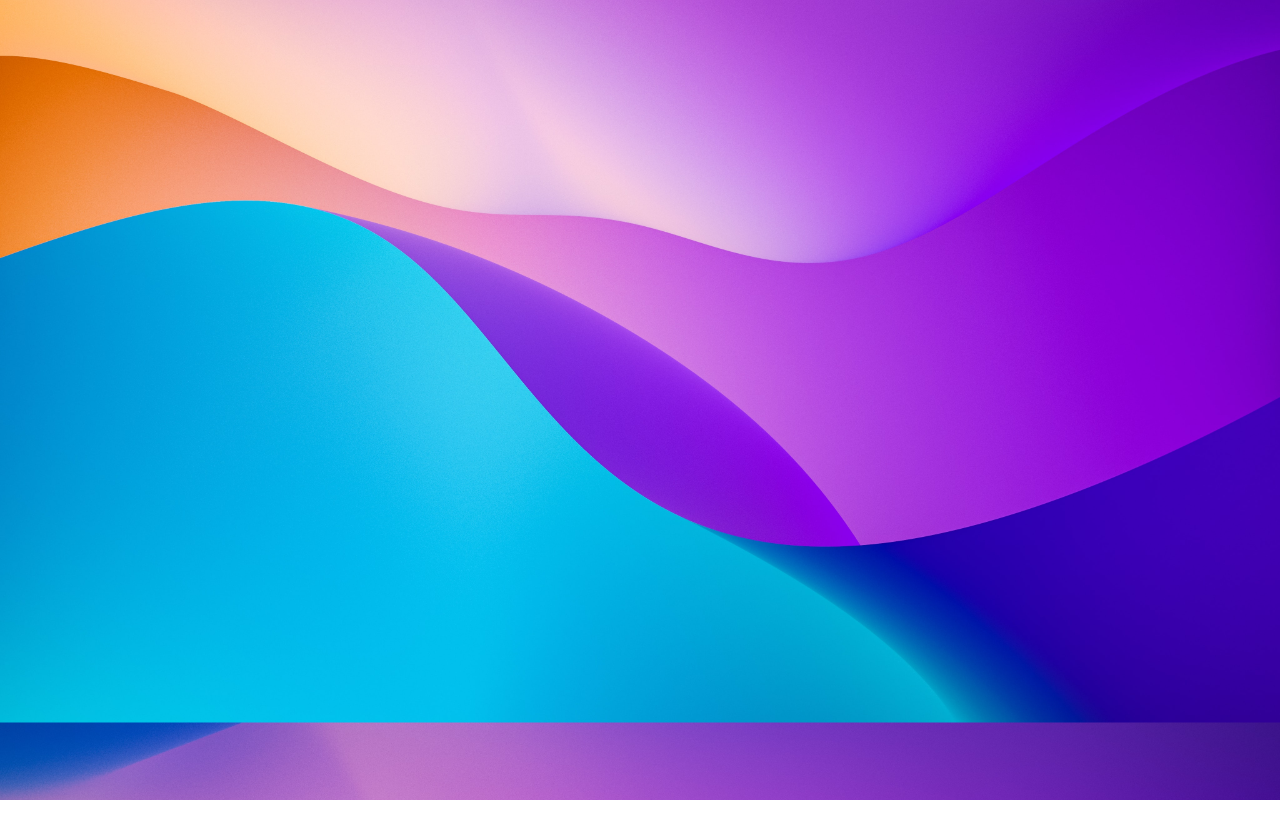
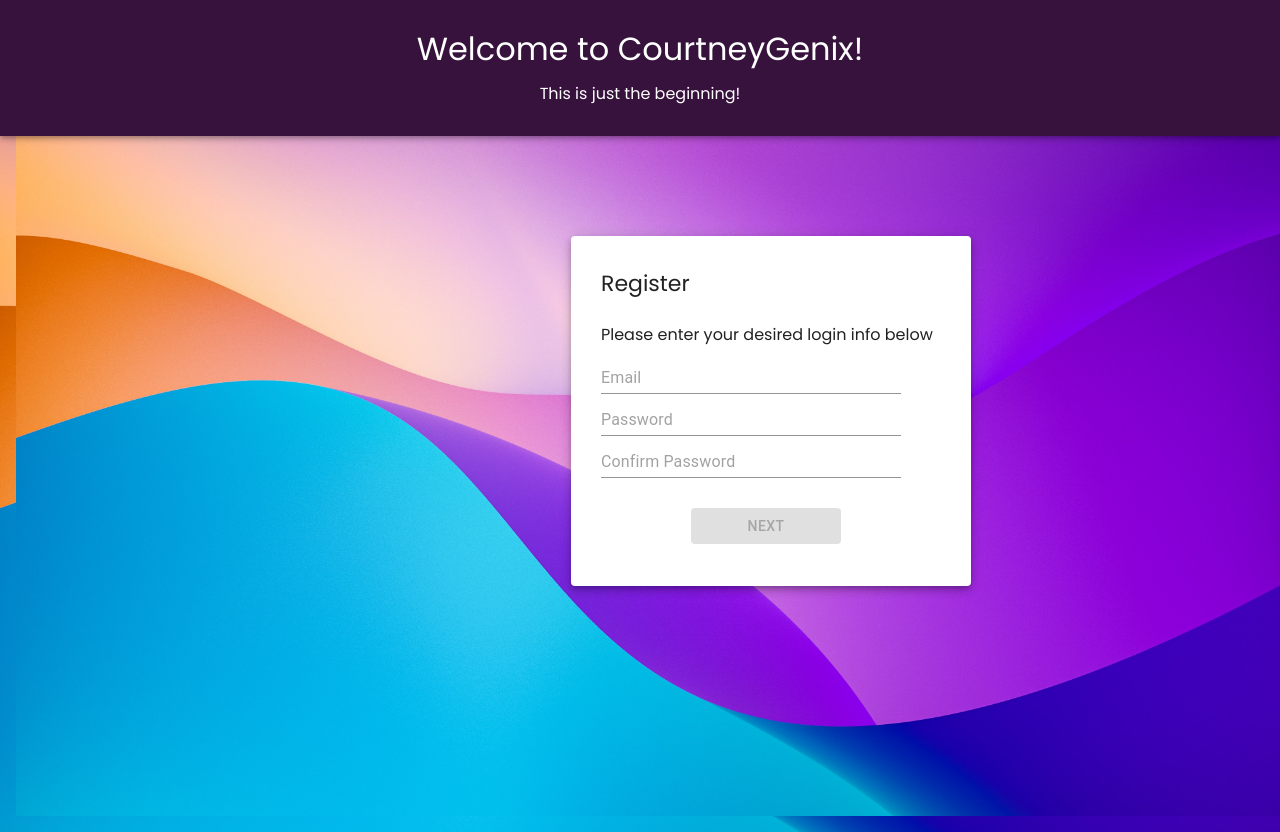
Before and after one commit to glerichartwell/COP4331-Large-Project, a React (Create React App) app in the folder frontend/: page /register in a window 1280 px wide. Before the commit this address had no page. Before the commit the page ends 800 px from the top, so only its background shows below. Built offline with nearby package versions, Linux system fonts and the light colour scheme; a web font is replaced by a local one.

Commit message:
Various Updates

```diff
--- a/frontend/src/App.js
+++ b/frontend/src/App.js
@@ -2,9 +2,8 @@ import { BrowserRouter, Routes , Route } from 'react-router-dom';
 
 import Landing from './pages/Landing';
 import RequestInformation from './pages/RequestInformation';
-import ForgotPass from './components/ForgotPass';
 import TrainerDashboard from './pages/TrainerDashboard'
-
+import RegisterPage from "./RegisterPage"
 
 import './App.css';
 
@@ -16,8 +15,9 @@ function App() {
       <BrowserRouter>
         <Routes>
           <Route path="/" exact element={<Landing/>}/>
-          <Route path="/request-info" exact element={<RequestInformation/>}/>
-          <Route path="/trainer-dashboard" exact element={<TrainerDashboard/>}/>
+          <Route path="/request-info" exact element={<RequestInformation/>} />
+          <Route path="/trainer-dashboard" exact element={<TrainerDashboard/>} />
+          <Route path="/register" exact element={<RegisterPage />} />
         </Routes>
       </BrowserRouter>
     </body>
--- a/frontend/src/RegisterPage.js
+++ b/frontend/src/RegisterPage.js
@@ -1,14 +1,20 @@
-import React from "react";
-import Background from "../components/Header";
+import { Grid } from "@mui/material";
+import { Box } from "@mui/system";
+import Header from "./components/Header";
+import Register from "./components/Register";
 
-import "../css/style.css";
+import "./style.css";
 
-const LoginPage = () => {
+const RegisterPage = () => {
+
   return (
-    <div>
-      <Background />
-    </div>
+    <Box width='100vw' height='100vh'>
+        <Header />
+        <Grid className="register-grid" container sx={{paddingLeft: '555px'}}>
+          <Register />
+        </Grid>
+    </Box>
   );
 };
 
-export default LoginPage;
+export default RegisterPage;
--- /dev/null
+++ b/frontend/src/components/Header.js
@@ -0,0 +1,14 @@
+import { AppBar, Paper, Toolbar } from "@mui/material";
+import React, { useState } from "react";
+
+const Header = () => {
+
+  return (
+      <AppBar sx={{background: '#37123C', justifyContent: 'center', textAlign: 'center', height: '17vh'}}>
+        <Toolbar sx={{marginBottom: '-1%', paddingTop: '1%', fontSize: 32, textAlign: 'center', justifyContent: 'center',}}>Welcome to CourtneyGenix!</Toolbar>
+        <Toolbar sx={{textAlign: 'center', justifyContent: 'center',}}>This is just the beginning!</Toolbar>
+      </AppBar>
+  );
+}
+
+export default Header;
--- a/frontend/src/components/Login.js
+++ b/frontend/src/components/Login.js
@@ -105,7 +105,7 @@ const Login = props => {
 
     return (
         <div onClick={handleClick}>
-            <LoginSection/>
+            {LoginSection()}
         </div>
     )
 }
--- a/frontend/src/components/Register.js
+++ b/frontend/src/components/Register.js
@@ -1,5 +1,4 @@
 import { useEffect, useState } from "react";
-import { useNavigate } from "react-router"
 
 import { TextField, Grid, Button, Paper, Stack } from "@mui/material"
 
@@ -7,8 +6,8 @@ import "./Login.css"
 
 const Register = () => {
 
+  const [showClientCredentials, setShowClientCredentials] = useState(true);
   const [showBasicInfo, setShowBasicInfo] = useState(false);
-  const [showClientCredentials, setShowClientCredentials] = useState(true);
 
   // Input variables
   const [email, setEmail] = useState(null);
@@ -34,7 +33,9 @@ const Register = () => {
   const registerClient = () => {
 
     // Register Client with Firebase
-
+    // If Firebase -> Landing || !Mongo
+    // navigate Landing
+    // else run this function
   }
 
   const switchToBasicInfo = () => {
@@ -42,6 +43,7 @@ const Register = () => {
     setShowBasicInfo(true);
   }
 
+  // Disable Next Button
   useEffect(() => {
     if (email && password && confirmPassword)
         {
@@ -53,6 +55,7 @@ const Register = () => {
         }
   });
 
+  // Disable Register Button
   useEffect(() => {
     if (firstName &&
         middleName &&
@@ -89,20 +92,20 @@ const Register = () => {
 
   const paperBasicInfoStyle = {
     marginBottom: '100px',
-    marginTop: '100px',
-    height: '600px',
+    marginTop: '70px',
+    height: '550px',
     width: '400px',
   }
 
   const paperClientCredentialsStyle = {
     marginBottom: '100px',
-    marginTop: '100px',
+    marginTop: '130px',
     height: '350px',
     width: '400px',
   }
 
   const sxBasicTextField = {
-    marginBottom: '10px',
+    marginBottom: '5px',
     marginLeft: '30px',
     marginRight: '10px',
     maxWidth: '300px'
@@ -124,7 +127,7 @@ const Register = () => {
   }
 
   const regStyle = {
-    marginTop: '-20px',
+    marginTop: '-50px',
     position: 'relative',
     left: '30px',
     fontSize: 22
@@ -137,8 +140,23 @@ const Register = () => {
     fontSize: 16
   }
 
+    const ClientCredentials = () => {
+      return showClientCredentials ? (
+      <Grid container justifyContent='center' alignItems='center'>
+          <Grid item direction='column'>
+            <Paper style={paperClientCredentialsStyle} component={Stack} direction='column' justifyContent='center' elevation={5}>
+              <p style={regStyle}>Register</p>
+              <span style={spanStyle}>Please enter your desired login info below</span>
+                <TextField sx={sxClienTextField} id='email' type='email' placeholder="Email" value={email} onChange={e => {setEmail(e.target.value)}} size="large" variant='standard'/>
+                <TextField sx={sxClienTextField} id='password' type='password' placeholder="Password" value={password} onChange={e => {setPassword(e.target.value)}} size="large" variant='standard'/>
+                <TextField sx={sxClienTextField} id='confirmPassword' error={passwordError} helperText={passwordHelperText} type='password' placeholder="Confirm Password" value={confirmPassword} onChange={e => {setConfirmPassword(e.target.value)}} size="large" variant='standard'/>
+              <Button sx={sxButton} disabled={disableRegisterButton} variant='contained' onClick={switchToBasicInfo}>Next</Button>
+            </Paper>
+          </Grid>
+        </Grid>) : null;
+    };
 
-    const BasicInfo = showBasicInfo => {
+    const BasicInfo = () => {
       return showBasicInfo ? (
       <Grid container justifyContent='center' alignItems='center'>
           <Grid item direction='column'>
@@ -154,33 +172,18 @@ const Register = () => {
               <TextField sx={sxBasicTextField} id='phone' type='text' placeholder="Phone Number" value={phone} onChange={e => {setPhone(e.target.value)}} size="large" variant='standard'/>
               <TextField sx={sxBasicTextField} id='birthday' type={bdayType} placeholder="Birthday" onBlur={() => setBdayType('text')} onFocus={() => setBdayType('date')} onChange={e => {setBirthday(e.target.value)}} size="large" variant='standard'/>
               <TextField sx={sxBasicTextField} id='city' type='text' placeholder="City" value={city} onChange={e => {setCity(e.target.value)}} size="large" variant='standard'/>
-              <Button sx={sxButton} disabled={disableNextButton} variant='contained' onClick={switchToClientCredentials}>Next</Button>
-            </Paper>
-          </Grid>
-        </Grid>) : null;
-    };
-
-    const ClientCredentials = showClientCredentials => {
-      return showClientCredentials ? (
-      <Grid container justifyContent='center' alignItems='center'>
-          <Grid item direction='column'>
-            <Paper style={paperClientCredentialsStyle} component={Stack} direction='column' justifyContent='center' elevation={5}>
-              <p style={regStyle}>Register</p>
-              <span style={spanStyle}>Please enter your desired login info below</span>
-                <TextField sx={sxClienTextField} id='email' type='email' placeholder="Email" value={email} onChange={e => {setEmail(e.target.value)}} size="large" variant='standard'/>
-                <TextField sx={sxClienTextField} id='password' type='password' placeholder="Password" value={password} onChange={e => {setPassword(e.target.value)}} size="large" variant='standard'/>
-                <TextField sx={sxClienTextField} id='confirmPassword' error={passwordError} helperText={passwordHelperText} type='password' placeholder="Confirm Password" value={confirmPassword} onChange={e => {setConfirmPassword(e.target.value)}} size="large" variant='standard'/>
-              <Button sx={sxButton} disabled={disableRegisterButton} variant='contained' onClick={registerClient}>Register</Button>
+              <Button sx={sxButton} disabled={disableNextButton} variant='contained' onClick={registerClient}>Register</Button>
             </Paper>
           </Grid>
         </Grid>) : null;
     };
 
 
+
     return (
       <div>
-        {BasicInfo(showBasicInfo)}
-        {ClientCredentials(showClientCredentials)}
+        {BasicInfo()}
+        {ClientCredentials()}
       </div>
     )
   }
--- a/frontend/src/index.css
+++ b/frontend/src/index.css
@@ -9,6 +9,7 @@
 body {
   font-family: 'Poppins', sans-serif;
   overflow: hidden;
+
   /* background-repeat: no-repeat ; */
   -webkit-background-size: cover;
   -moz-background-size: cover;
--- a/frontend/src/pages/Landing.js
+++ b/frontend/src/pages/Landing.js
@@ -5,10 +5,11 @@ import Grid from "@mui/material/Grid";
 
 import DialogBox from "../components/DialogBox"
 import Login from "../components/Login";
-
+import RegisterPage from "../RegisterPage"
 
 import "./Landing.css";
 import ForgotPass from "../components/ForgotPass";
+import Register from "../components/Register";
 
 
 
@@ -162,6 +163,7 @@ const Landing = (props) => {
     <div>
       {/* <Landing /> */}
       <LandingGrid />
+      {/* <RegisterPage /> */}
       {showLog && <Login close={() => {setShowLog(false)}} setSetShowForgotPass={setShowForgotPass} />}
       {showInfo && <DialogBox setSetShowInfo={setSetShowInfo} />}
     </div>
--- a/frontend/src/style.css
+++ b/frontend/src/style.css
@@ -1,28 +1,23 @@
 @import url("https://fonts.google.com/specimen/Work+Sans?query=work+sans");
 
-.radial {
-  background-color: white;
-  border-radius: 0px 0px 25px 25px;
+
+/* body {
+  background-image: url("./pages/images/kelly-sikkema-IZOAOjvwhaM-unsplash\ \(1\).jpg");
+  font-family: "Work Sans", sans-serif;
+} */
+
+body {
+  float:left;
+  width:100%;
+  background: url("./pages/images/palette_max.jpg") no-repeat center fixed;
+  -webkit-background-size: cover;
+  -moz-background-size: cover;
+  -o-background-size: cover;
+  background-size: cover;
 }
 
-.butt {
-  height: 28px;
-  margin: auto;
-  border-radius: 5px;
-  border: 2px solid rgb(85, 183, 204);
-  background-color: rgb(85, 183, 204);
-  width: 82%;
-  color: white;
-}
-body {
-  background-image: url("assets/purdy.png");
-  background-color: brown;
-  height: 500px;
-  background-position: center;
-  background-repeat: no-repeat;
-  background-size: cover;
-
-  font-family: "Work Sans", sans-serif;
+.register-grid {
+  padding-top: 7%;
 }
 
 a:hover {
```
Also changed, not shown: frontend/src/Header.js (deleted, +0 -23 lines), 2 other files (tests, documents, lock files or other folders).
